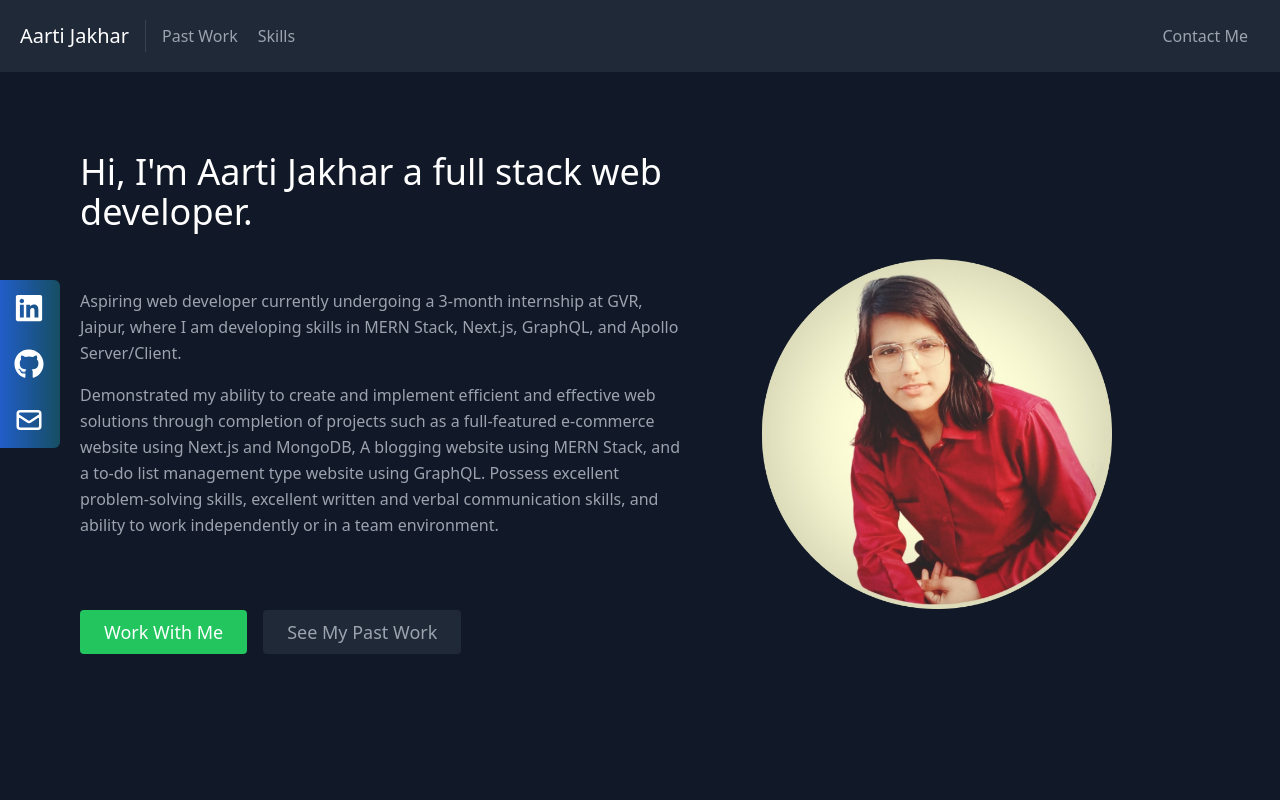
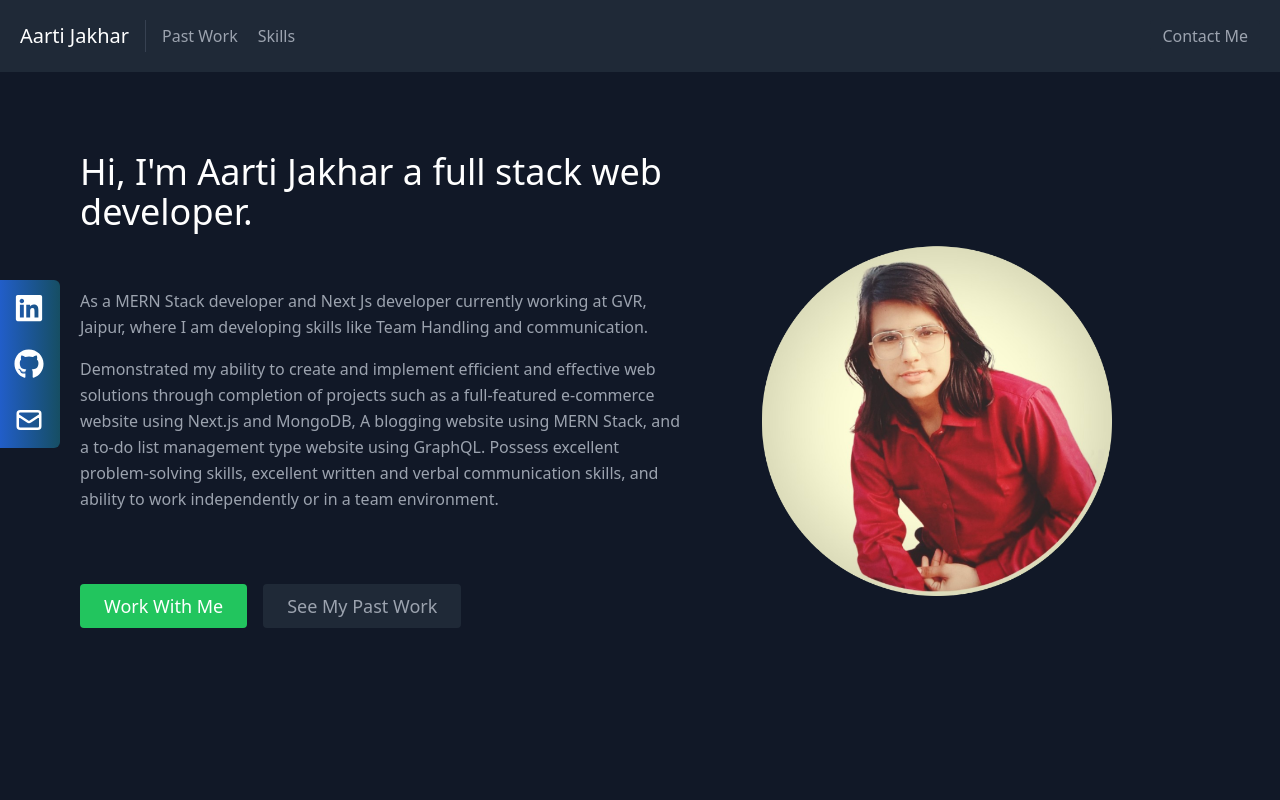
Before and after one commit to AartiJakhar/Portfolio-website, a React (Create React App) app: page / in a window 1280 px wide. Shown: the top 800 px of the page. Built offline with nearby package versions, Linux system fonts and the light colour scheme.

Commit message:
Update About.js/content update

```diff
--- a/src/components/About.js
+++ b/src/components/About.js
@@ -7,7 +7,7 @@ const About = () => {
             Hi, I'm Aarti Jakhar a full stack web developer.
           </h1>
           <p className="mb-4 leading-relaxed pt-10">
-            Aspiring web developer currently undergoing a 3-month internship at GVR, Jaipur, where I am developing skills in MERN Stack, Next.js, GraphQL, and Apollo Server/Client.
+          As a MERN Stack developer and Next Js  developer currently working  at GVR, Jaipur, where I am developing skills like  Team Handling and communication.
           </p>
           <p className="mb-8 leading-relaxed pb-10">
           Demonstrated my ability to create and implement efficient and effective web solutions through completion of projects such as a full-featured e-commerce website using Next.js and MongoDB, A blogging website using MERN Stack, and a to-do list management type website using GraphQL. Possess excellent problem-solving skills, excellent written and verbal communication skills, and ability to work independently or in a team environment.
```
